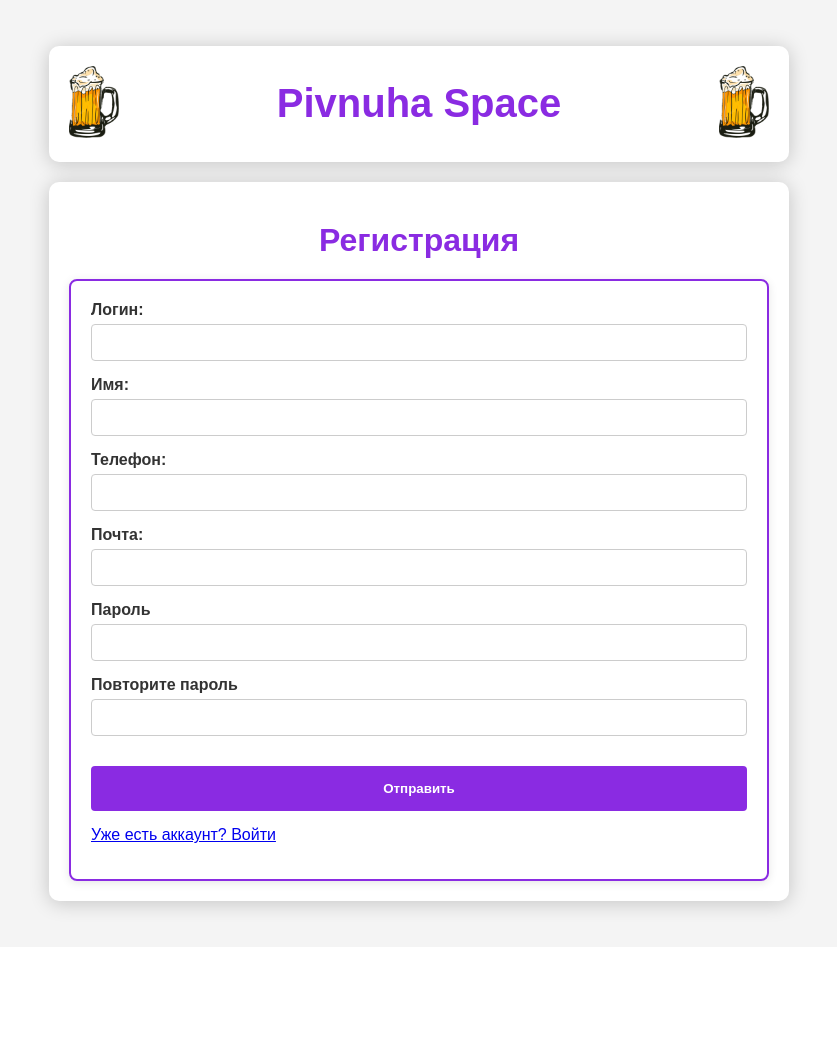
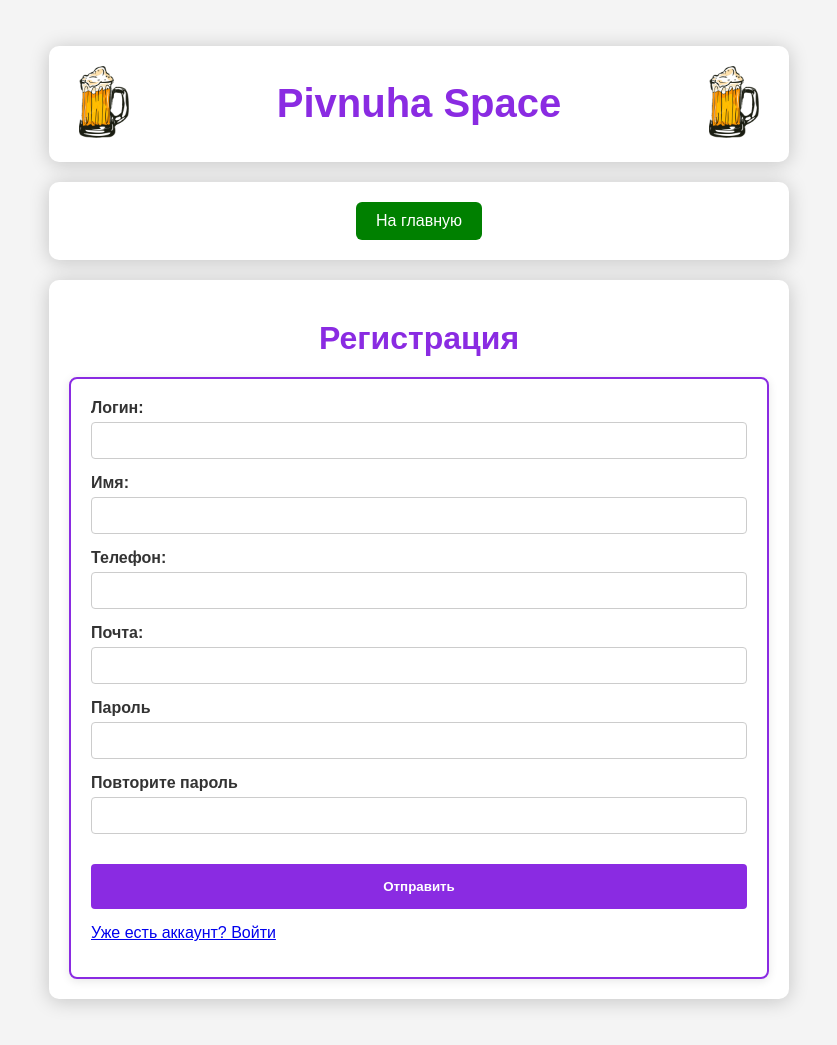
Before and after one commit to pudge063/pivnuha_space, a PHP site: page /auth/register.php in a window 1280 px wide. Shown: the whole page, without its empty margins (221-1058 px from the left). Before the commit the page ends 920 px from the top, so only its background shows below. Run offline with PHP 8.4, Linux system fonts and the light colour scheme; some libraries are stand-ins or nearby versions.

Commit message:
fix routes

```diff
--- a/src/auth/app.css
+++ b/src/auth/app.css
@@ -121,3 +121,56 @@ input[type="submit"]:disabled {
 .errors li {
     margin-bottom: 5px;
 }
+
+
+/* menu.css */
+header {
+    display: flex;
+    justify-content: space-between;
+    align-items: center;
+}
+
+.header-item {
+    margin-left: 10px;
+    margin-right: 10px;
+}
+
+.header-item img {
+    max-width: 50px;
+}
+
+.button-group {
+    display: flex;
+    justify-content: center;
+    gap: 20px;
+}
+
+.button {
+    display: inline-block;
+    padding: 10px 20px;
+    font-size: 1em;
+    color: white;
+    background-color: blueviolet;
+    border-radius: 6px;
+    text-decoration: none;
+    transition: background-color 0.3s;
+}
+
+.button:hover {
+    background-color: blue;
+}
+
+.profile-button {
+    display: inline-block;
+    padding: 10px 20px;
+    font-size: 1em;
+    color: white;
+    background-color: green;
+    border-radius: 6px;
+    text-decoration: none;
+    transition: background-color 0.3s;
+}
+
+.profile-button:hover {
+    background-color: darkgreen;
+}
--- a/src/auth/login.php
+++ b/src/auth/login.php
@@ -26,6 +26,12 @@ session_start();
             <img src="../assets/static/beer.png" alt="beer">
         </div>
     </header>
+
+    <div class="container">
+        <div class='button-group'>
+            <a href='../' class='button profile-button'>На главную</a>
+        </div>
+    </div>
 
     <div class="container" hidden="true" id="error-container">
         <?php if (isset($_SESSION['errors']) && !empty($_SESSION['errors'])): ?>
--- a/src/auth/register.php
+++ b/src/auth/register.php
@@ -26,6 +26,12 @@ session_start();
             <img src="../assets/static/beer.png" alt="beer">
         </div>
     </header>
+
+    <div class="container">
+        <div class='button-group'>
+            <a href='../' class='button profile-button'>На главную</a>
+        </div>
+    </div>
 
     <div class="container" hidden="true" id="error-container">
         <?php if (isset($_SESSION['errors']) && !empty($_SESSION['errors'])): ?>
```
